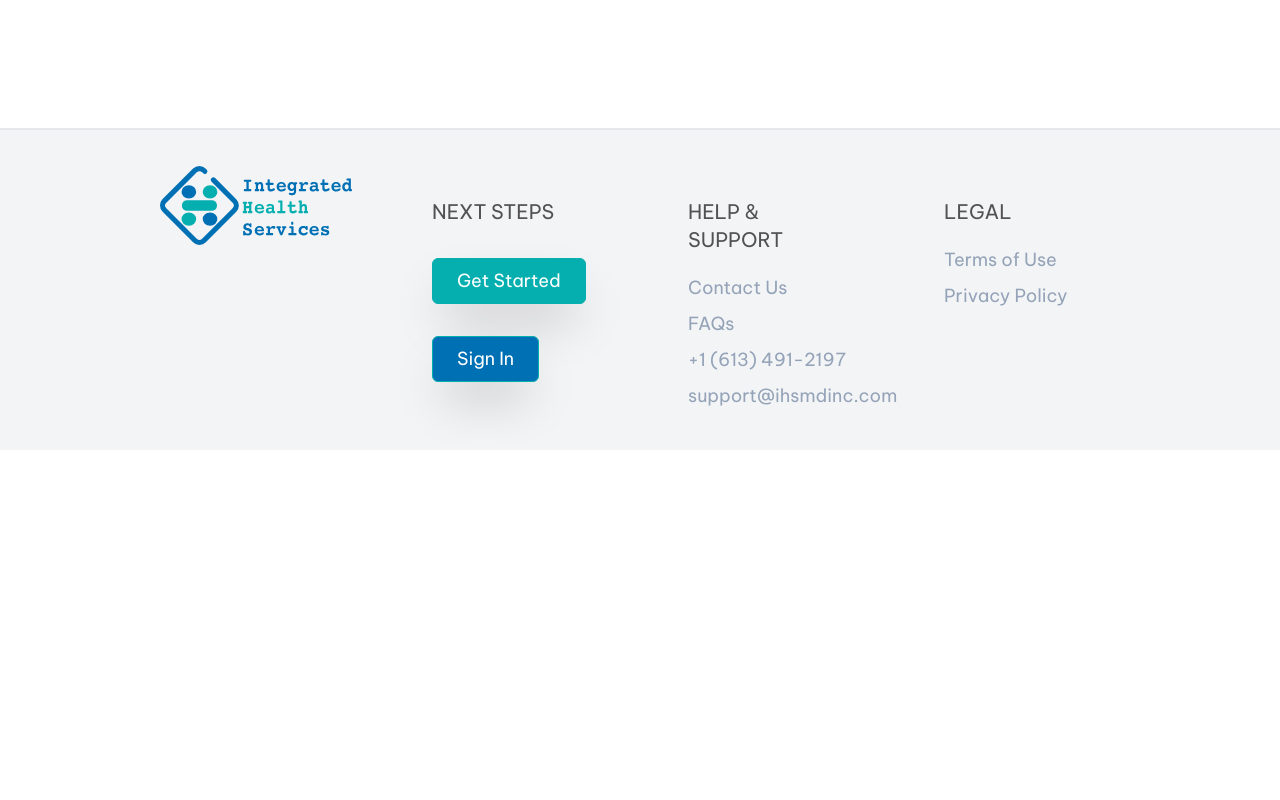
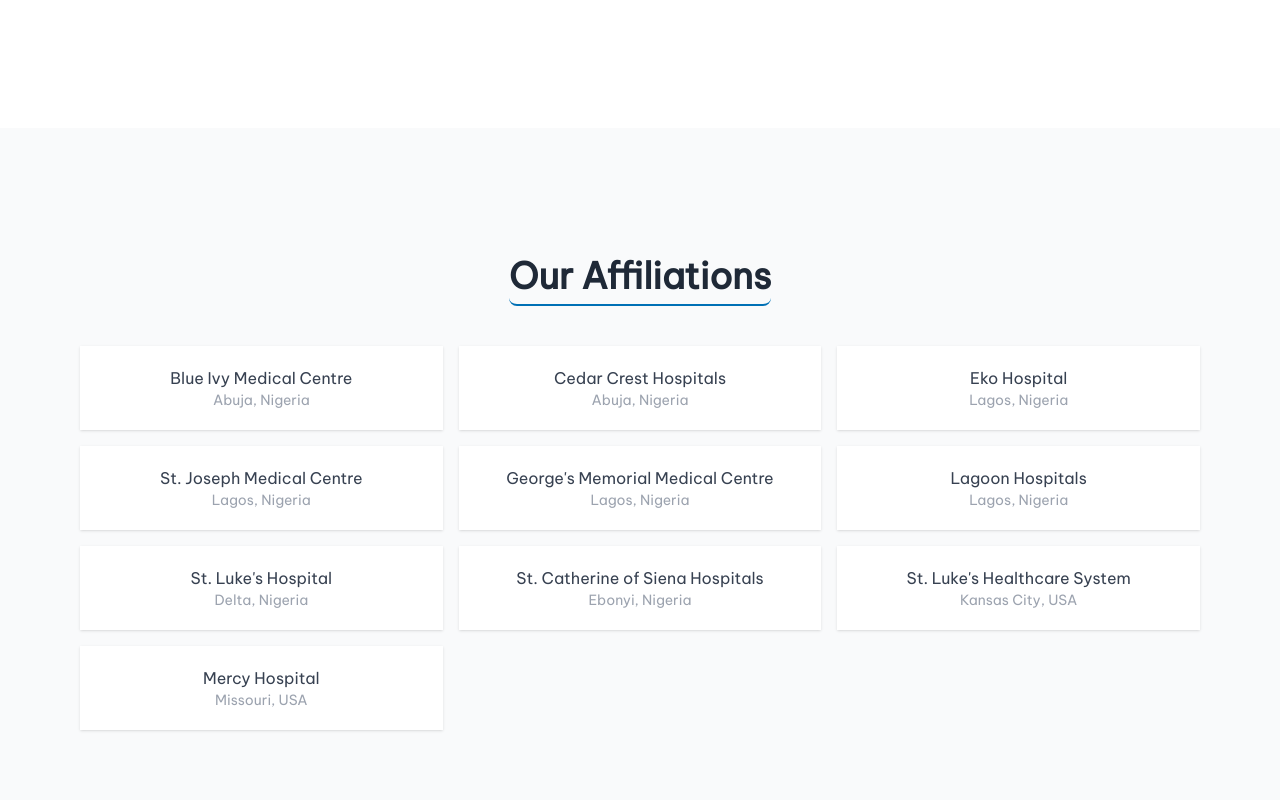
Before and after one commit to ihsidna/ihs-frontend, a React (Create React App) app: page / in a window 1280 px wide. Shown: the part 2980-3780 px from the top of the page. Before the commit the page ends 3430 px from the top, so only its background shows below. Built offline with nearby package versions, Linux system fonts and the light colour scheme; no server answers; what react-topbar-progress-indicator would draw is missing.

Commit message:
feature - Our Affiliations

```diff
--- /dev/null
+++ b/src/components/website/landing/Affiliations.jsx
@@ -0,0 +1,70 @@
+import React from 'react';
+
+const Affiliations = () => {
+	return (
+		<div className="bg-gray-50 w-full md:py-32 py-20">
+			<div className="max-w-[1240] mx-auto">
+				<div className="flex justify-center items-center">
+					<h2 className="md:text-4xl text-2xl font-semibold pb-2 text-gray-800 border-b-2 border-b-ihs-blue rounded-lg">
+						Our Affiliations
+					</h2>
+				</div>
+				<div className="grid md:grid-cols-3 gap-4 text-center my-10 md:mx-20 mx-10">
+
+					<div className="bg-white shadow py-5 flex flex-col justify-center items-center">
+						<p className="text-gray-700 text-base">Blue Ivy Medical Centre</p>
+						<p className="text-gray-400 font-thin text-sm">Abuja, Nigeria</p>
+					</div>
+
+					<div className="bg-white shadow py-5 flex flex-col justify-center items-center">
+						<p className="text-gray-700">Cedar Crest Hospitals</p>
+						<p className="text-gray-400 font-thin text-sm">Abuja, Nigeria</p>
+					</div>
+
+					<div className="bg-white shadow py-5 flex flex-col justify-center items-center">
+						<p className="text-gray-700">Eko Hospital</p>
+						<p className="text-gray-400 font-thin text-sm">Lagos, Nigeria</p>
+					</div>
+
+					<div className="bg-white shadow py-5 flex flex-col justify-center items-center">
+						<p className="text-gray-700">St. Joseph Medical Centre</p>
+						<p className="text-gray-400 font-thin text-sm">Lagos, Nigeria</p>
+					</div>
+
+					<div className="bg-white shadow py-5 flex flex-col justify-center items-center">
+						<p className="text-gray-700">George's Memorial Medical Centre</p>
+						<p className="text-gray-400 font-thin text-sm">Lagos, Nigeria</p>
+					</div>
+
+					<div className="bg-white shadow py-5 flex flex-col justify-center items-center content-center">
+						<p className="text-gray-700">Lagoon Hospitals</p>
+						<p className="text-gray-400 font-thin text-sm">Lagos, Nigeria</p>
+					</div>
+
+					<div className="bg-white shadow py-5 flex flex-col justify-center items-center">
+						<p className="text-gray-700">St. Luke's Hospital</p>
+						<p className="text-gray-400 font-thin text-sm">Delta, Nigeria</p>
+					</div>
+
+					<div className="bg-white shadow py-5 flex flex-col justify-center items-center">
+						<p className="text-gray-700">St. Catherine of Siena Hospitals</p>
+						<p className="text-gray-400 font-thin text-sm">Ebonyi, Nigeria</p>
+					</div>
+
+					<div className="bg-white shadow py-5 flex flex-col justify-center items-center">
+						<p className="text-gray-700">St. Luke's Healthcare System</p>
+						<p className="text-gray-400 font-thin text-sm">Kansas City, USA</p>
+					</div>
+
+					<div className="bg-white shadow py-5 flex flex-col justify-center items-center">
+						<p className="text-gray-700">Mercy Hospital</p>
+						<p className="text-gray-400 font-thin text-sm">Missouri, USA</p>
+					</div>
+				</div>
+
+			</div>
+		</div>
+	);
+};
+
+export default Affiliations;
--- a/src/pages/Home.jsx
+++ b/src/pages/Home.jsx
@@ -6,6 +6,7 @@
 import Navbar from "../components/website/globals/Navbar";
 import Footer from "../components/website/globals/Footer";
 import {Helmet, HelmetProvider} from "react-helmet-async";
+import Affiliations from "../components/website/landing/Affiliations";
 
 const Home = () => {
 	return (
@@ -21,6 +22,7 @@
 					<HowItWorks />
 					<Services />
 					<WhyUs />
+					<Affiliations />
 					<Footer />
 				</>
 			</>
```
